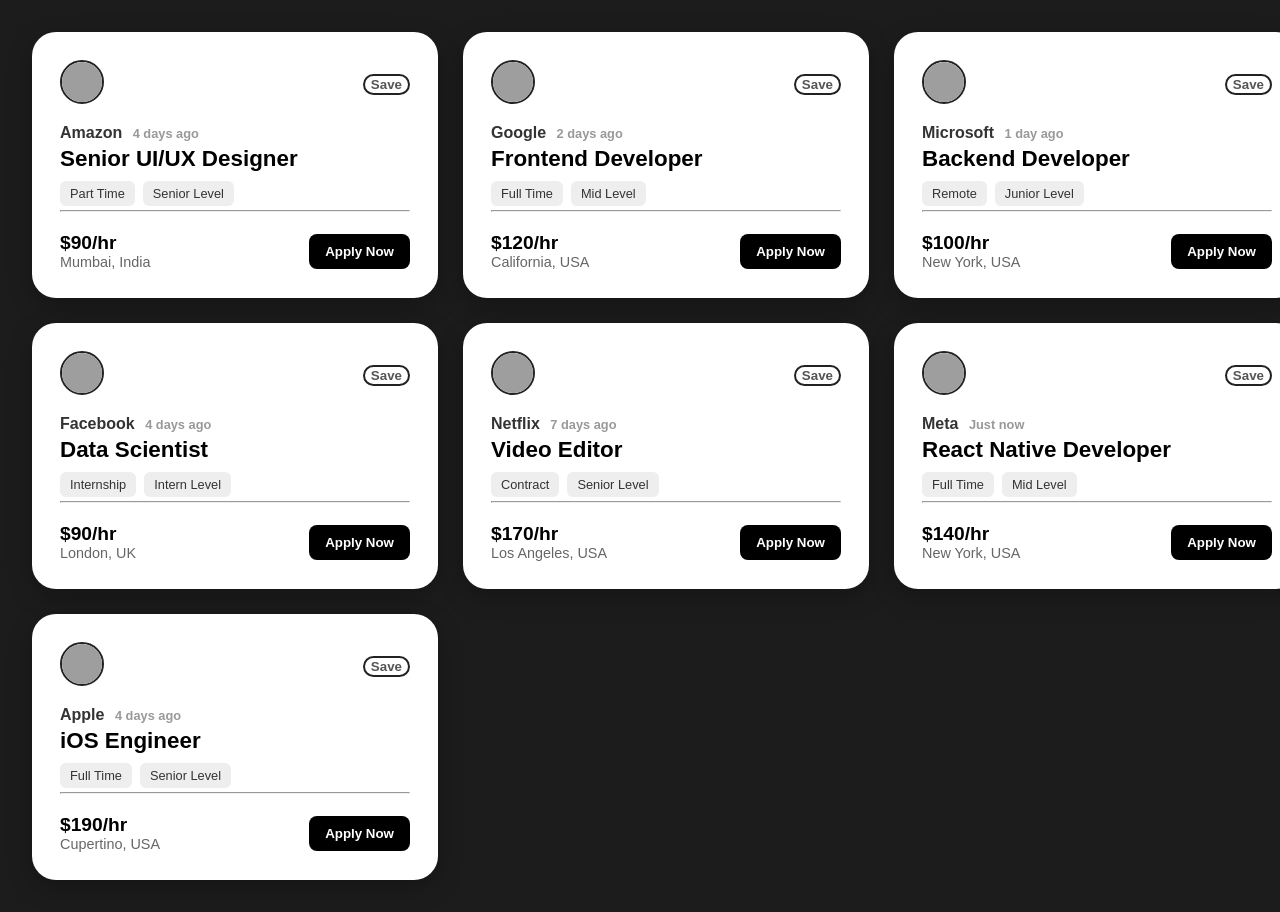
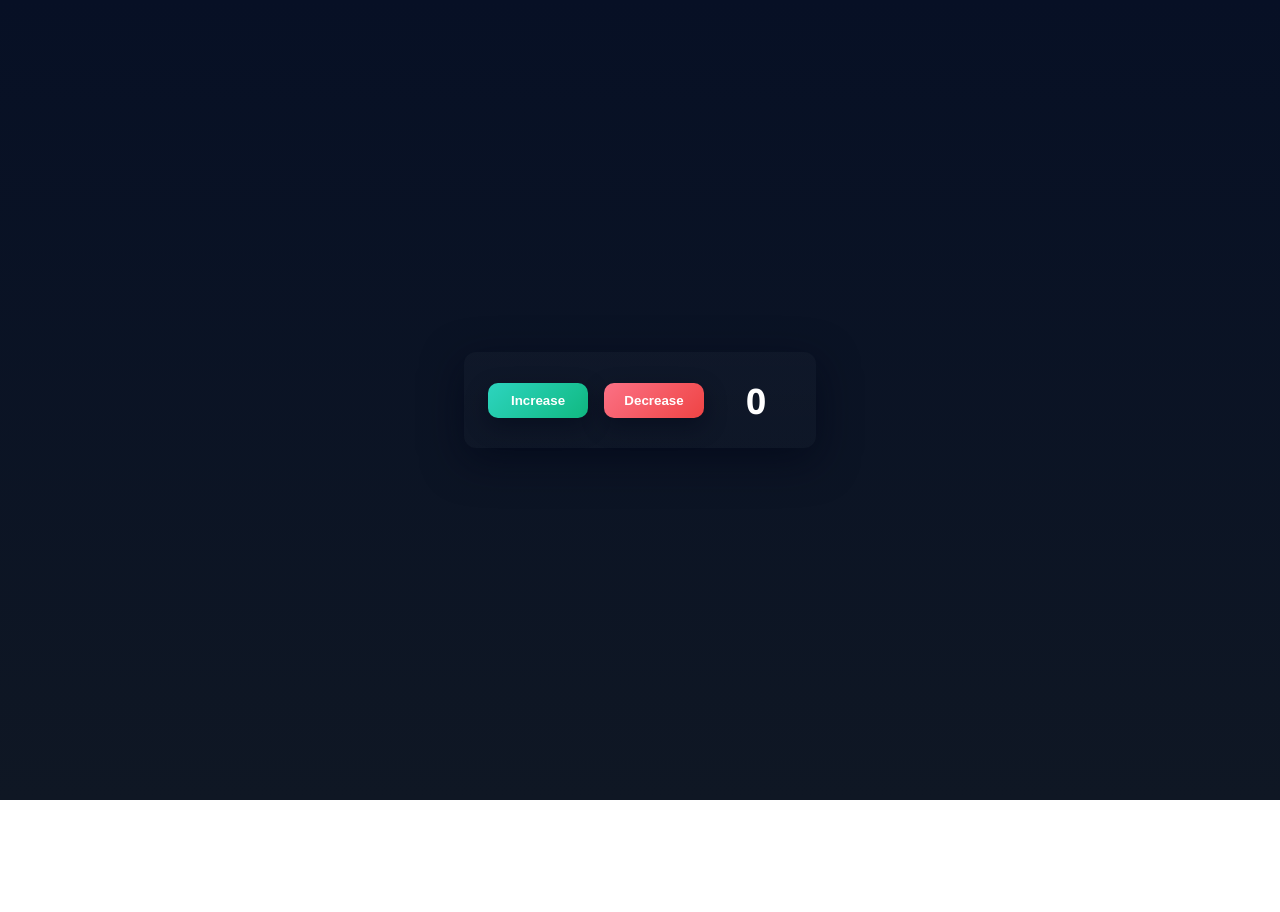
Before and after one commit to MustafaMemon0099/React-Practice, a React (Vite) app: page / in a window 1280 px wide. After the commit the page ends 800 px from the top, so only its background shows below. Built offline with nearby package versions, Linux system fonts and the light colour scheme; grey boxes are pictures that could not be loaded.

Commit message:
make inc & dec cunter

```diff
--- a/src/App.css
+++ b/src/App.css
@@ -1,123 +1,82 @@
-/* Page background */
-body {
-  background-color: #1c1c1c;
-  font-family: "Poppins", sans-serif;
-  margin: 0;
-  padding: 0;
+
+:root{
+  --bg-1: #071025;
+  --bg-2: #0f1724;
+  --card: rgba(255,255,255,0.03);
+  --accent-green: #10b981;
+  --accent-red: #ef4444;
+  --muted: #94a3b8;
+  --radius: 12px;
 }
 
-.App {
-   display: grid;
-  grid-template-columns: repeat(3, 1fr);
-  gap: 25px;
-  padding: 32px;
-  align-items: flex-start;
+*{ box-sizing: border-box; }
+html,body{ height:100%; margin:0; font-family: "Segoe UI", Roboto, Arial, sans-serif; }
+
+body{
+  background: linear-gradient(180deg, var(--bg-1), var(--bg-2));
+  color: #e6eef8;
+  -webkit-font-smoothing:antialiased;
+  display:flex;
+  align-items:center;
+  justify-content:center;
+  padding:32px;
+}
+.App{
+  width:100%;
+  max-width:920px;
+  background: linear-gradient(180deg, rgba(255,255,255,0.02), rgba(255,255,255,0.01));
+  border-radius: var(--radius);
+  padding:24px;
+  box-shadow: 0 12px 40px rgba(2,6,23,0.6);
+  display:flex;
+  align-items:center;
+  gap:16px;
+  justify-content:flex-start;
 }
 
-/* Job Card */
-.job-card {
-  background: #fff;
-  border-radius: 24px;
-  padding: 28px;
-  width: 350px;
-  box-shadow: 0 8px 25px rgba(0, 0, 0, 0.25);
-  transition: all 0.3s ease;
-    flex: 1 1 350px;
-  max-width: 350px;
+.inc, .dec {
+  appearance: none;
+  border: 0;
+  cursor: pointer;
+  padding: 10px 16px;
+  border-radius: 10px;
+  font-weight: 700;
+  color: #fff;
+  transition: transform .16s ease, box-shadow .16s ease, opacity .12s ease;
+  box-shadow: 0 8px 22px rgba(2,6,23,0.45);
+  min-width: 100px;
+  text-transform: capitalize;
+  display:inline-flex;
+  align-items:center;
+  justify-content:center;
 }
 
-.job-card:hover {
-  transform: translateY(-5px);
-  box-shadow: 0 10px 35px rgba(0, 0, 0, 0.3);
+.inc{
+  background: linear-gradient(135deg, #2dd4bf 0%, var(--accent-green) 100%);
+}
+.dec{
+  background: linear-gradient(135deg, #fb7185 0%, var(--accent-red) 100%);
 }
 
-/* Header */
-.job-header {
-  display: flex;
-  justify-content: space-between;
-  align-items: center;
+.inc:hover, .dec:hover{ transform: translateY(-4px); }
+.inc:active, .dec:active{ transform: translateY(-2px) scale(.995); }
+.inc:focus, .dec:focus{ outline: 3px solid rgba(255,255,255,0.04); box-shadow: 0 12px 30px rgba(2,6,23,0.6); }
+
+h1, h2, .counter {
+  margin: 0;
+  padding: 0 8px;
+  font-size: 2.2rem;
+  font-weight: 800;
+  color: #fff;
+  text-align:center;
+  min-width: 72px;
 }
-
-.job-logo img {
-  width: 40px;
-  height: 40px;
-  border-radius: 50%;
-  border: 2px solid #222;
+@media (max-width:720px){
+  .App{
+    flex-direction: column;
+    align-items:center;
+    padding:18px;
+  }
+  .inc, .dec{ min-width: 140px; width:100%; }
+  h1{ font-size:1.8rem; }
 }
-
-.save-btn {
-  background: none;
-  color: #555;
-  font-weight: 600;
-  cursor: pointer;
-  border: 2px solid #222;
-  border-radius: 20px;
-}
-
-/* Info section */
-.job-info h3 {
-  margin: 16px 0 4px 0;
-  font-size: 1rem;
-  color: #333;
-}
-
-.job-info h3 span {
-  color: #999;
-  font-size: 0.8rem;
-  margin-left: 6px;
-}
-
-.job-info h2 {
-  margin: 0;
-  font-size: 1.4rem;
-  color: #000;
-}
-
-.tags {
-  margin-top: 12px;
-}
-
-.tags span {
-  background: #eee;
-  color: #333;
-  padding: 5px 10px;
-  border-radius: 6px;
-  margin-right: 8px;
-  font-size: 0.8rem;
-  font-weight: 500;
-}
-
-/* Footer */
-.job-footer {
-  margin-top: 20px;
-  display: flex;
-  justify-content: space-between;
-  align-items: center;
-}
-
-.price h3 {
-  margin: 0;
-  font-size: 1.2rem;
-  color: #000;
-}
-
-.price p {
-  margin: 0;
-  font-size: 0.9rem;
-  color: #666;
-}
-
-.apply-btn {
-  background: #000;
-  color: #fff;
-  border: none;
-  padding: 10px 16px;
-  border-radius: 8px;
-  cursor: pointer;
-  font-weight: 600;
-  transition: all 0.3s;
-}
-
-.apply-btn:hover {
-  background: #333;
-}
--- a/src/App.jsx
+++ b/src/App.jsx
@@ -1,90 +1,24 @@
-import React from "react";
-import JobCard from "./JobCard";
-import "./App.css";
 
-const Arr = [
-  {
-    user: "Amazon",
-    days: "4 days ago",
-    position: "Senior UI/UX Designer",
-    type: "Part Time",
-    level: "Senior Level",
-    price: "$90/hr",
-    location: "Mumbai, India",
-    imgSrc:
-      "https://cdn.vectorstock.com/i/500p/39/87/amazon-icon-black-and-white-vector-34243987.jpg",
-  },
-  {
-    user: "Google",
-    days: "2 days ago",
-    position: "Frontend Developer",
-    type: "Full Time",
-    level: "Mid Level",
-    price: "$120/hr",
-    location: "California, USA",
-    imgSrc: "https://thumbs.dreamstime.com/z/google-new-logo-has-changed-its-g-letter-381836338.jpg",
-  },
-  {
-    user: "Microsoft",
-    days: "1 day ago",
-    position: "Backend Developer",
-    type: "Remote",
-    level: "Junior Level",
-    price: "$100/hr",
-    location: "New York, USA",
-    imgSrc:
-      "https://encrypted-tbn0.gstatic.com/images?q=tbn:ANd9GcQLCBgHpFyBHZWHSYACjN7iB6rcZkVIDpoV7Q&s",
-  },
-  {
-    user: "Facebook",
-    days: "4 days ago",
-    position: "Data Scientist",
-    type: "Internship",
-    level: "Intern Level",
-    price: "$90/hr",
-    location: "London, UK",
-    imgSrc: "https://cdn-icons-png.flaticon.com/512/733/733547.png",
-  },
-  {
-    user: "Netflix",
-    days: "7 days ago",
-    position: "Video Editor",
-    type: "Contract",
-    level: "Senior Level",
-    price: "$170/hr",
-    location: "Los Angeles, USA",
-    imgSrc: "https://cdn-icons-png.flaticon.com/512/732/732228.png",
-  },
-  {
-    user: "Meta",
-    days: "Just now",
-    position: "React Native Developer",
-    type: "Full Time",
-    level: "Mid Level",
-    price: "$140/hr",
-    location: "New York, USA",
-    imgSrc: "https://encrypted-tbn0.gstatic.com/images?q=tbn:ANd9GcQNbpIfA-_GwTVZBVlpCvdIcLVOsCxn4BmqHA&s",
-  },
-  {
-    user: "Apple",
-    days: "4 days ago",
-    position: "iOS Engineer",
-    type: "Full Time",
-    level: "Senior Level",
-    price: "$190/hr",
-    location: "Cupertino, USA",
-    imgSrc: "https://i.pinimg.com/736x/60/6b/c0/606bc0717982547e555a514b479365a0.jpg",
-  },
-];
+import React, { useState } from 'react'
+import './App.css'
 
 function App() {
+  const [count, setCount] = useState(0);
+
+  function increase() {
+    setCount(prev => prev + 1);
+  }
+  function decrease() {
+    setCount(prev => prev - 1);
+  }
+
   return (
     <div className="App">
-      {Arr.map((e, idx) => (
-        <JobCard key={idx} {...e} />
-      ))}
+      <button type="button" className="inc" onClick={increase}>increase</button>
+      <button type="button" className="dec" onClick={decrease}>decrease</button>
+      <h1>{count}</h1>
     </div>
-  );
+  )
 }
 
-export default App;
+export default App
--- a/src/JobCard.jsx
+++ /dev/null
@@ -1,39 +0,0 @@
-import React from "react";
-import "./App.css";
-
-function JobCard(props) {
-  return (
-    <div className="job-card">
-      <div className="job-header">
-        <div className="job-logo">
-          <img
-            src = {props.imgSrc} alt={props.user}
-          />
-        </div>
-        <button className="save-btn">Save </button>
-      </div>
-
-      <div className="job-info">
-        <h3>{props.user} <span>{props.days}</span></h3>
-        <h2>{props.position}</h2>
-
-        <div className="tags">
-          <span>{props.type}</span>
-          <span>{props.level}</span>
-        </div>
-      </div>
-
-      <hr />
-
-      <div className="job-footer">
-        <div className="price">
-          <h3>{props.price}</h3>
-          <p>{props.location}</p>
-        </div>
-        <button className="apply-btn">Apply Now</button>
-      </div>
-    </div>
-  );
-}
-
-export default JobCard;
```
